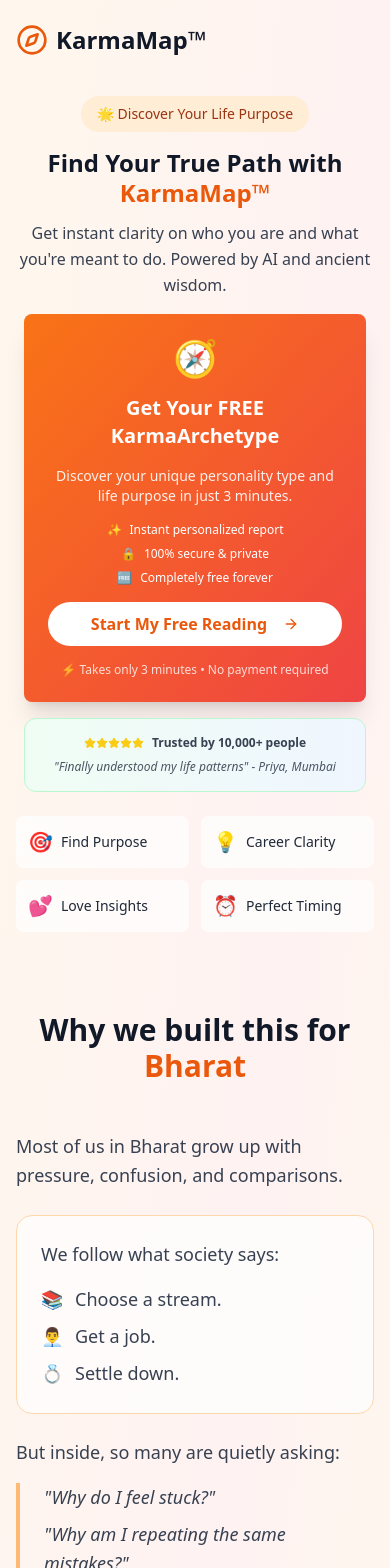
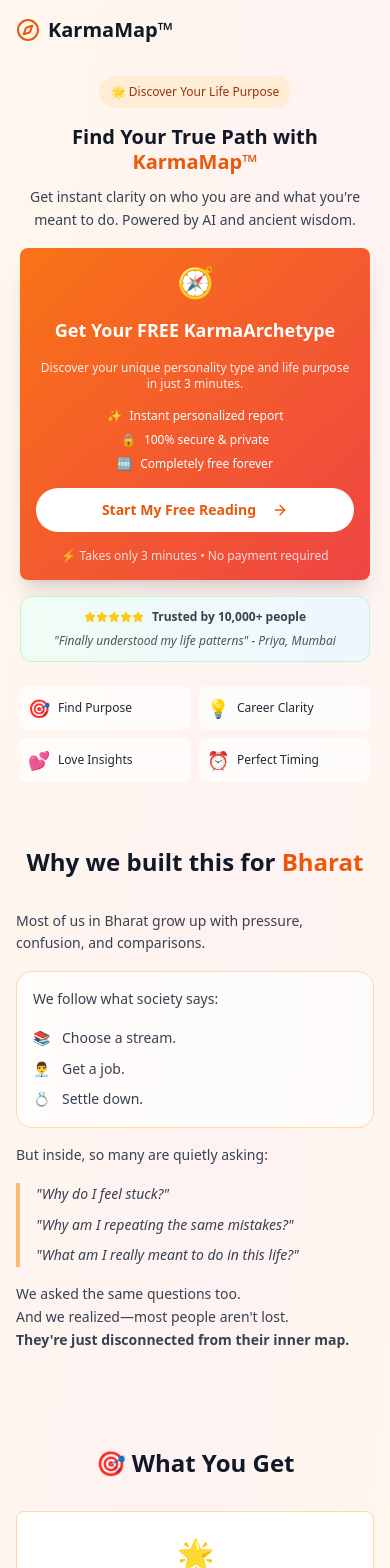
Before and after one commit to yysubhadeep/karma-soul-compass, a React (Vite) app: page / in a window 390 px wide. Shown: the top 1568 px of the page. Built offline with nearby package versions, Linux system fonts and the light colour scheme.

Commit message:
Mobile optimization
Ensure the design is fully mobile-optimized.

```diff
--- a/src/components/KarmaForm.tsx
+++ b/src/components/KarmaForm.tsx
@@ -80,46 +80,46 @@ const KarmaForm = () => {
   };
 
   return (
-    <div className="w-full max-w-sm mx-auto">
+    <div className="w-full max-w-sm mx-auto px-2">
       <Card className="bg-white/95 backdrop-blur-sm border-orange-200 shadow-lg">
-        <CardHeader className="text-center pb-4">
-          <CardTitle className="text-xl font-bold text-gray-900 leading-tight">
+        <CardHeader className="text-center pb-4 px-4 pt-6">
+          <CardTitle className="text-lg sm:text-xl font-bold text-gray-900 leading-tight">
             {step === 1 && "🌟 Get Your Free KarmaArchetype"}
             {step === 2 && "📧 Verify Your Email"}
             {step === 3 && "🗓️ Your Birth Details"}
           </CardTitle>
         </CardHeader>
 
-        <CardContent className="space-y-4 px-4">
+        <CardContent className="space-y-4 px-4 pb-6">
           {step === 1 && (
             <>
               <div className="space-y-2">
-                <Label htmlFor="name" className="text-sm font-medium">Full Name</Label>
+                <Label htmlFor="name" className="text-sm font-medium text-gray-700">Full Name</Label>
                 <Input
                   id="name"
                   placeholder="Enter your full name"
                   value={formData.name}
                   onChange={(e) => handleInputChange('name', e.target.value)}
-                  className="h-11 text-base"
+                  className="h-12 text-base border-2 border-gray-200 focus:border-orange-400 rounded-lg"
                 />
               </div>
 
               <div className="space-y-2">
-                <Label htmlFor="email" className="text-sm font-medium">Email Address</Label>
+                <Label htmlFor="email" className="text-sm font-medium text-gray-700">Email Address</Label>
                 <Input
                   id="email"
                   type="email"
                   placeholder="your.email@example.com"
                   value={formData.email}
                   onChange={(e) => handleInputChange('email', e.target.value)}
-                  className="h-11 text-base"
+                  className="h-12 text-base border-2 border-gray-200 focus:border-orange-400 rounded-lg"
                 />
               </div>
 
               <Button
                 onClick={handleSendOTP}
                 disabled={loading}
-                className="w-full bg-orange-600 hover:bg-orange-700 h-11 text-base font-semibold mt-6"
+                className="w-full bg-orange-600 hover:bg-orange-700 h-12 text-base font-semibold mt-6 rounded-lg touch-manipulation"
               >
                 {loading ? "Sending..." : "Send OTP"}
                 <ArrowRight className="ml-2 h-4 w-4" />
@@ -129,25 +129,25 @@ const KarmaForm = () => {
 
           {step === 2 && (
             <>
-              <div className="text-center text-sm text-gray-600 mb-4 px-2">
-                We've sent a verification code to <strong className="break-all">{formData.email}</strong>
+              <div className="text-center text-sm text-gray-600 mb-4 px-2 leading-relaxed">
+                We've sent a verification code to <strong className="break-all text-orange-600">{formData.email}</strong>
               </div>
 
               <div className="space-y-2">
-                <Label htmlFor="otp" className="text-sm font-medium">Enter OTP</Label>
+                <Label htmlFor="otp" className="text-sm font-medium text-gray-700">Enter OTP</Label>
                 <Input
                   id="otp"
                   placeholder="Enter 6-digit code"
                   value={formData.otp}
                   onChange={(e) => handleInputChange('otp', e.target.value)}
                   maxLength={6}
-                  className="h-11 text-base text-center tracking-widest"
+                  className="h-12 text-lg text-center tracking-widest border-2 border-gray-200 focus:border-orange-400 rounded-lg"
                 />
               </div>
 
               <Button
                 onClick={handleVerifyOTP}
-                className="w-full bg-orange-600 hover:bg-orange-700 h-11 text-base font-semibold mt-6"
+                className="w-full bg-orange-600 hover:bg-orange-700 h-12 text-base font-semibold mt-6 rounded-lg touch-manipulation"
               >
                 Verify Email
                 <ArrowRight className="ml-2 h-4 w-4" />
@@ -159,35 +159,35 @@ const KarmaForm = () => {
             <>
               <div className="space-y-4">
                 <div className="space-y-2">
-                  <Label htmlFor="date" className="text-sm font-medium">Date of Birth</Label>
+                  <Label htmlFor="date" className="text-sm font-medium text-gray-700">Date of Birth</Label>
                   <Input
                     id="date"
                     type="date"
                     value={formData.dateOfBirth}
                     onChange={(e) => handleInputChange('dateOfBirth', e.target.value)}
-                    className="h-11 text-base"
+                    className="h-12 text-base border-2 border-gray-200 focus:border-orange-400 rounded-lg"
                   />
                 </div>
 
                 <div className="space-y-2">
-                  <Label htmlFor="time" className="text-sm font-medium">Time of Birth (24-hour format)</Label>
+                  <Label htmlFor="time" className="text-sm font-medium text-gray-700">Time of Birth (24-hour format)</Label>
                   <Input
                     id="time"
                     type="time"
                     value={formData.timeOfBirth}
                     onChange={(e) => handleInputChange('timeOfBirth', e.target.value)}
-                    className="h-11 text-base"
+                    className="h-12 text-base border-2 border-gray-200 focus:border-orange-400 rounded-lg"
                   />
                 </div>
 
                 <div className="space-y-2">
-                  <Label htmlFor="place" className="text-sm font-medium">Place of Birth</Label>
+                  <Label htmlFor="place" className="text-sm font-medium text-gray-700">Place of Birth</Label>
                   <Input
                     id="place"
                     placeholder="City, State, Country"
                     value={formData.placeOfBirth}
                     onChange={(e) => handleInputChange('placeOfBirth', e.target.value)}
-                    className="h-11 text-base"
+                    className="h-12 text-base border-2 border-gray-200 focus:border-orange-400 rounded-lg"
                   />
                 </div>
               </div>
@@ -195,12 +195,12 @@ const KarmaForm = () => {
               <Button
                 onClick={generateKarmaMap}
                 disabled={loading}
-                className="w-full bg-gradient-to-r from-orange-600 to-red-600 hover:from-orange-700 hover:to-red-700 text-white font-bold h-12 text-base mt-6"
+                className="w-full bg-gradient-to-r from-orange-600 to-red-600 hover:from-orange-700 hover:to-red-700 text-white font-bold h-14 text-base mt-6 rounded-lg touch-manipulation"
               >
                 {loading ? "Generating Your KarmaMap..." : "🧭 Generate My KarmaArchetype"}
               </Button>
 
-              <div className="text-xs text-gray-500 text-center mt-3 px-2 leading-relaxed">
+              <div className="text-xs text-gray-500 text-center mt-4 px-2 leading-relaxed">
                 Your data is secure and will only be used to generate your personalized KarmaArchetype report.
               </div>
             </>
--- a/src/pages/Index.tsx
+++ b/src/pages/Index.tsx
@@ -11,10 +11,10 @@ const Index = () => {
   return (
     <div className="min-h-screen bg-gradient-to-br from-orange-50 via-red-50 to-yellow-50">
       {/* Header */}
-      <header className="px-4 py-6 flex justify-between items-center max-w-7xl mx-auto">
+      <header className="px-4 py-4 sm:py-6 flex justify-between items-center max-w-7xl mx-auto">
         <div className="flex items-center space-x-2">
-          <Compass className="h-8 w-8 text-orange-600" />
-          <span className="text-2xl font-bold text-gray-900">KarmaMap™</span>
+          <Compass className="h-6 w-6 sm:h-8 sm:w-8 text-orange-600" />
+          <span className="text-xl sm:text-2xl font-bold text-gray-900">KarmaMap™</span>
         </div>
         <nav className="hidden md:flex space-x-6">
           <a href="#about" className="text-gray-700 hover:text-orange-600 transition-colors">About</a>
@@ -24,32 +24,32 @@ const Index = () => {
       </header>
 
       {/* Mobile-First Hero Section with Prominent CTA */}
-      <section className="px-4 py-4 md:py-16 max-w-6xl mx-auto">
+      <section className="px-3 sm:px-4 py-4 md:py-16 max-w-6xl mx-auto">
         {/* Mobile Layout: CTA First */}
         <div className="block lg:hidden space-y-6">
           {/* Mobile CTA - First Fold */}
           <div className="text-center space-y-4">
             <div>
-              <span className="inline-block bg-orange-100 text-orange-800 px-4 py-2 rounded-full text-sm font-medium mb-4">
+              <span className="inline-block bg-orange-100 text-orange-800 px-3 py-2 rounded-full text-xs sm:text-sm font-medium mb-4">
                 🌟 Discover Your Life Purpose
               </span>
-              <h1 className="text-2xl md:text-3xl font-bold text-gray-900 mb-3 leading-tight">
+              <h1 className="text-xl sm:text-2xl md:text-3xl font-bold text-gray-900 mb-3 leading-tight px-2">
                 Find Your True Path with <span className="text-orange-600">KarmaMap™</span>
               </h1>
-              <p className="text-base text-gray-700 leading-relaxed mb-4">
+              <p className="text-sm sm:text-base text-gray-700 leading-relaxed mb-4 px-2">
                 Get instant clarity on who you are and what you're meant to do. Powered by AI and ancient wisdom.
               </p>
             </div>
 
             {/* Mobile CTA Card - Prominent */}
             {!showForm ? (
-              <Card className="bg-gradient-to-br from-orange-500 to-red-500 text-white border-0 shadow-xl mx-2">
-                <CardContent className="p-6 text-center space-y-4">
-                  <div className="text-4xl mb-3">🧭</div>
-                  <h2 className="text-xl font-bold mb-3">
+              <Card className="bg-gradient-to-br from-orange-500 to-red-500 text-white border-0 shadow-xl mx-2 sm:mx-4">
+                <CardContent className="p-4 sm:p-6 text-center space-y-4">
+                  <div className="text-3xl sm:text-4xl mb-3">🧭</div>
+                  <h2 className="text-lg sm:text-xl font-bold mb-3">
                     Get Your FREE KarmaArchetype
                   </h2>
-                  <p className="text-sm opacity-90 mb-4">
+                  <p className="text-xs sm:text-sm opacity-90 mb-4">
                     Discover your unique personality type and life purpose in just 3 minutes.
                   </p>
 
@@ -71,7 +71,7 @@ const Index = () => {
                   <Button
                     onClick={() => setShowForm(true)}
                     size="lg"
-                    className="w-full bg-white text-orange-600 hover:bg-gray-100 font-bold text-base px-6 py-3 rounded-full"
+                    className="w-full bg-white text-orange-600 hover:bg-gray-100 font-bold text-sm sm:text-base px-4 sm:px-6 py-3 sm:py-4 rounded-full touch-manipulation"
                   >
                     Start My Free Reading
                     <ArrowRight className="ml-2 h-4 w-4" />
@@ -83,13 +83,13 @@ const Index = () => {
                 </CardContent>
               </Card>
             ) : (
-              <div className="bg-white/90 backdrop-blur-sm p-4 rounded-2xl border border-orange-200 mx-2">
+              <div className="bg-white/90 backdrop-blur-sm p-3 sm:p-4 rounded-2xl border border-orange-200 mx-1 sm:mx-2">
                 <KarmaForm />
               </div>
             )}
 
             {/* Social Proof - Mobile */}
-            <div className="bg-gradient-to-r from-green-50 to-blue-50 rounded-xl p-4 border border-green-200 mx-2">
+            <div className="bg-gradient-to-r from-green-50 to-blue-50 rounded-xl p-3 sm:p-4 border border-green-200 mx-2 sm:mx-4">
               <div className="flex items-center justify-center space-x-2 mb-2">
                 <div className="flex">
                   {[...Array(5)].map((_, i) => (
@@ -105,22 +105,22 @@ const Index = () => {
           </div>
 
           {/* Mobile Benefits - Second Fold */}
-          <div className="grid grid-cols-2 gap-3 mt-8">
-            <div className="flex items-center space-x-2 bg-white/70 rounded-lg p-3">
-              <span className="text-xl">🎯</span>
-              <span className="font-medium text-gray-800 text-sm">Find Purpose</span>
+          <div className="grid grid-cols-2 gap-2 sm:gap-3 mt-8 px-2">
+            <div className="flex items-center space-x-2 bg-white/70 rounded-lg p-2 sm:p-3">
+              <span className="text-lg sm:text-xl">🎯</span>
+              <span className="font-medium text-gray-800 text-xs sm:text-sm">Find Purpose</span>
             </div>
-            <div className="flex items-center space-x-2 bg-white/70 rounded-lg p-3">
-              <span className="text-xl">💡</span>
-              <span className="font-medium text-gray-800 text-sm">Career Clarity</span>
+            <div className="flex items-center space-x-2 bg-white/70 rounded-lg p-2 sm:p-3">
+              <span className="text-lg sm:text-xl">💡</span>
+              <span className="font-medium text-gray-800 text-xs sm:text-sm">Career Clarity</span>
             </div>
-            <div className="flex items-center space-x-2 bg-white/70 rounded-lg p-3">
-              <span className="text-xl">💕</span>
-              <span className="font-medium text-gray-800 text-sm">Love Insights</span>
+            <div className="flex items-center space-x-2 bg-white/70 rounded-lg p-2 sm:p-3">
+              <span className="text-lg sm:text-xl">💕</span>
+              <span className="font-medium text-gray-800 text-xs sm:text-sm">Love Insights</span>
             </div>
-            <div className="flex items-center space-x-2 bg-white/70 rounded-lg p-3">
-              <span className="text-xl">⏰</span>
-              <span className="font-medium text-gray-800 text-sm">Perfect Timing</span>
+            <div className="flex items-center space-x-2 bg-white/70 rounded-lg p-2 sm:p-3">
+              <span className="text-lg sm:text-xl">⏰</span>
+              <span className="font-medium text-gray-800 text-xs sm:text-sm">Perfect Timing</span>
             </div>
           </div>
         </div>
@@ -230,17 +230,17 @@ const Index = () => {
       </section>
 
       {/* Why We Built This Section */}
-      <section className="px-4 py-16 max-w-6xl mx-auto">
-        <div className="text-center mb-12">
-          <h2 className="text-3xl md:text-5xl font-bold text-gray-900 mb-6">
+      <section className="px-4 py-12 sm:py-16 max-w-6xl mx-auto">
+        <div className="text-center mb-8 sm:mb-12">
+          <h2 className="text-2xl sm:text-3xl md:text-5xl font-bold text-gray-900 mb-6">
             Why we built this for <span className="text-orange-600">Bharat</span>
           </h2>
         </div>
 
-        <div className="max-w-4xl mx-auto text-left space-y-6 text-lg text-gray-700 leading-relaxed">
+        <div className="max-w-4xl mx-auto text-left space-y-4 sm:space-y-6 text-sm sm:text-lg text-gray-700 leading-relaxed">
           <p>Most of us in Bharat grow up with pressure, confusion, and comparisons.</p>
 
-          <div className="bg-white/70 p-6 rounded-2xl border border-orange-200">
+          <div className="bg-white/70 p-4 sm:p-6 rounded-2xl border border-orange-200">
             <p className="mb-4">We follow what society says:</p>
             <ul className="space-y-2">
               <li className="flex items-center space-x-3">
@@ -260,7 +260,7 @@ const Index = () => {
 
           <div className="space-y-4">
             <p>But inside, so many are quietly asking:</p>
-            <div className="pl-6 border-l-4 border-orange-300 space-y-2 italic">
+            <div className="pl-4 sm:pl-6 border-l-4 border-orange-300 space-y-2 italic">
               <p>"Why do I feel stuck?"</p>
               <p>"Why am I repeating the same mistakes?"</p>
               <p>"What am I really meant to do in this life?"</p>
@@ -276,14 +276,14 @@ const Index = () => {
       </section>
 
       {/* Features */}
-      <section id="features" className="px-4 py-16 max-w-6xl mx-auto">
-        <div className="text-center mb-12">
-          <h2 className="text-3xl md:text-5xl font-bold text-gray-900 mb-6">
+      <section id="features" className="px-4 py-12 sm:py-16 max-w-6xl mx-auto">
+        <div className="text-center mb-8 sm:mb-12">
+          <h2 className="text-2xl sm:text-3xl md:text-5xl font-bold text-gray-900 mb-6">
             🎯 What You Get
           </h2>
         </div>
 
-        <div className="grid md:grid-cols-2 lg:grid-cols-4 gap-6">
+        <div className="grid grid-cols-1 sm:grid-cols-2 lg:grid-cols-4 gap-4 sm:gap-6">
           {[
             {
               title: "Your KarmaArchetype™",
@@ -307,12 +307,12 @@ const Index = () => {
             }
           ].map((feature, index) => (
             <Card key={index} className="border-orange-200 hover:shadow-lg transition-shadow duration-300">
-              <CardHeader className="text-center">
-                <div className="text-4xl mb-2">{feature.icon}</div>
-                <CardTitle className="text-lg">{feature.title}</CardTitle>
+              <CardHeader className="text-center pb-3">
+                <div className="text-3xl sm:text-4xl mb-2">{feature.icon}</div>
+                <CardTitle className="text-base sm:text-lg">{feature.title}</CardTitle>
               </CardHeader>
               <CardContent>
-                <CardDescription className="text-center">
+                <CardDescription className="text-center text-sm">
                   {feature.description}
                 </CardDescription>
               </CardContent>
@@ -322,24 +322,24 @@ const Index = () => {
       </section>
 
       {/* Built for Bharat */}
-      <section className="px-4 py-16 bg-gradient-to-r from-orange-100 to-red-100">
+      <section className="px-4 py-12 sm:py-16 bg-gradient-to-r from-orange-100 to-red-100">
         <div className="max-w-4xl mx-auto text-center">
-          <h2 className="text-3xl md:text-5xl font-bold text-gray-900 mb-8">
+          <h2 className="text-2xl sm:text-3xl md:text-5xl font-bold text-gray-900 mb-6 sm:mb-8">
             🪔 Built for Bharat
           </h2>
 
-          <div className="space-y-6 text-lg text-gray-700 text-left max-w-3xl mx-auto">
+          <div className="space-y-4 sm:space-y-6 text-sm sm:text-lg text-gray-700 text-left max-w-3xl mx-auto">
             <p>This isn't for the elite.</p>
             <p>It's for every young person who's confused.</p>
             <p>Every parent who wants to guide better.</p>
             <p>Every teacher, founder, or seeker trying to live a life that feels aligned.</p>
 
-            <div className="bg-white/70 p-6 rounded-2xl border border-orange-200">
+            <div className="bg-white/70 p-4 sm:p-6 rounded-2xl border border-orange-200">
               <p className="font-semibold mb-4">You don't need to be spiritual.</p>
               <p className="font-semibold">You just need to be curious.</p>
             </div>
 
-            <p className="text-xl font-bold text-center text-gray-900">
+            <p className="text-lg sm:text-xl font-bold text-center text-gray-900">
               Because your life has a map.<br />
               And it's time to read it.
             </p>
@@ -348,16 +348,16 @@ const Index = () => {
       </section>
 
       {/* Footer */}
-      <footer className="px-4 py-12 bg-gray-900 text-white">
+      <footer className="px-4 py-8 sm:py-12 bg-gray-900 text-white">
         <div className="max-w-6xl mx-auto text-center">
-          <div className="flex items-center justify-center space-x-2 mb-6">
-            <Compass className="h-8 w-8 text-orange-500" />
-            <span className="text-2xl font-bold">KarmaMap™</span>
+          <div className="flex items-center justify-center space-x-2 mb-4 sm:mb-6">
+            <Compass className="h-6 w-6 sm:h-8 sm:w-8 text-orange-500" />
+            <span className="text-xl sm:text-2xl font-bold">KarmaMap™</span>
           </div>
-          <p className="text-gray-400 mb-4">
+          <p className="text-gray-400 mb-4 text-sm sm:text-base">
             Discover your true path with AI-powered ancient wisdom
           </p>
-          <p className="text-sm text-gray-500">
+          <p className="text-xs sm:text-sm text-gray-500">
             © 2025 KarmaMap™. Built for Bharat with 🧡
           </p>
         </div>
```
Also changed, not shown: src/components/MobileAstrologyReport.tsx (+70 -69 lines).
